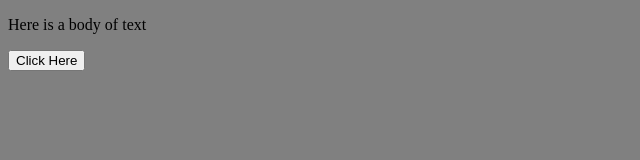
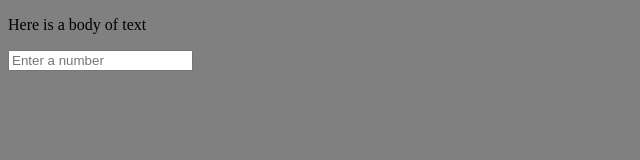
Before and after one commit to atiffany/counter-app, a plain HTML site: page index.html in a window 1280 px wide. Shown: the whole page, without its empty margins (0-640 px from the left). Drawn offline with Linux system fonts and the light colour scheme.

Commit message:
Print numbers from user input to the console

```diff
--- a/index.html
+++ b/index.html
@@ -15,6 +15,8 @@
 <body>
   <script src="./scripts.js"></script>
   <p>Here is a body of text<p>
-  <button type="button" onclick="greet()">Click Here</button>
+  <form onsubmit="numberPrinter(event)">
+    <input id="input" type="text" placeholder="Enter a number" />
+  </form>
 </body>
 </html>
--- a/scripts.js
+++ b/scripts.js
@@ -1,4 +1,10 @@
-function greet() {
-  console.log('greeting initiated');
-  alert('Hi!');
+function numberPrinter(event) {
+  event.preventDefault();
+  let input = document.getElementById("input").value;
+  console.log(input);
+  let orderedNumbers = [];
+  for (let i = 1; i <= parseInt(input); i++) {
+    orderedNumbers.push(i);
+  }
+  console.log(orderedNumbers);
 }
```
